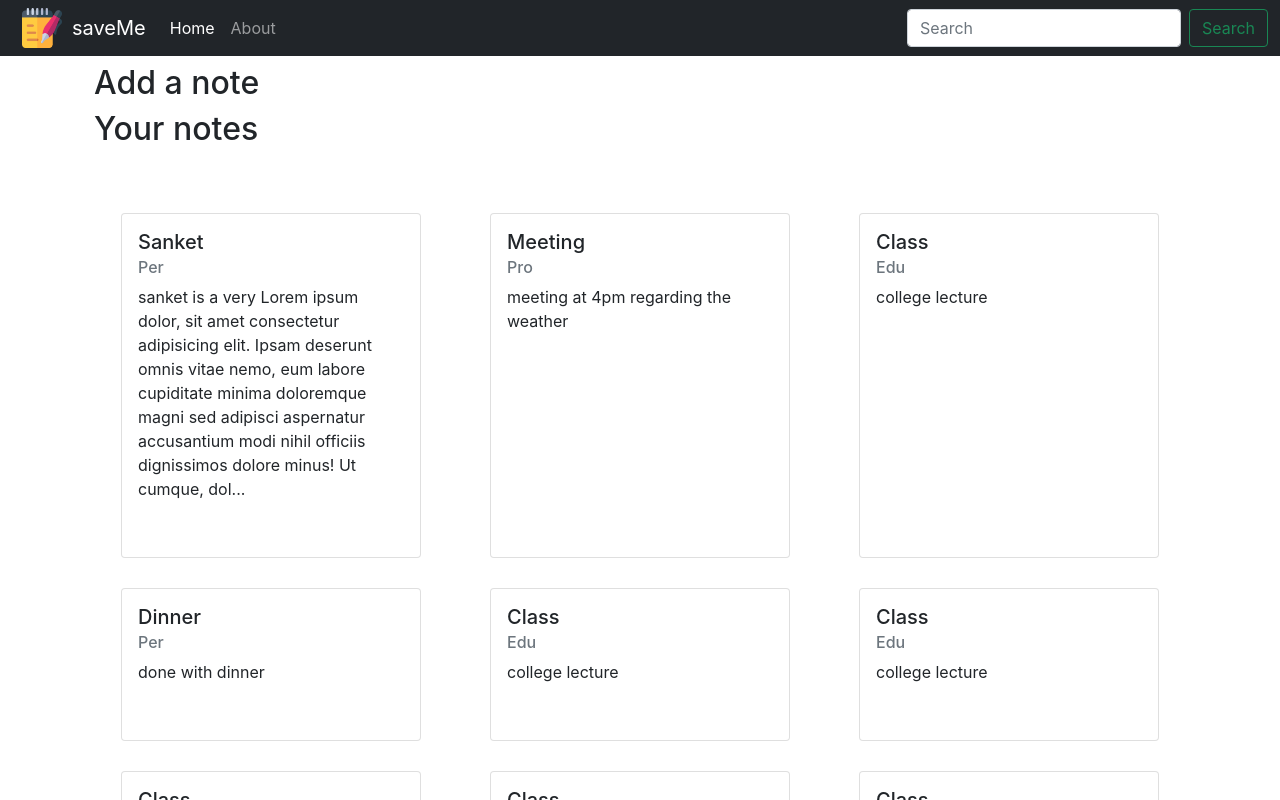
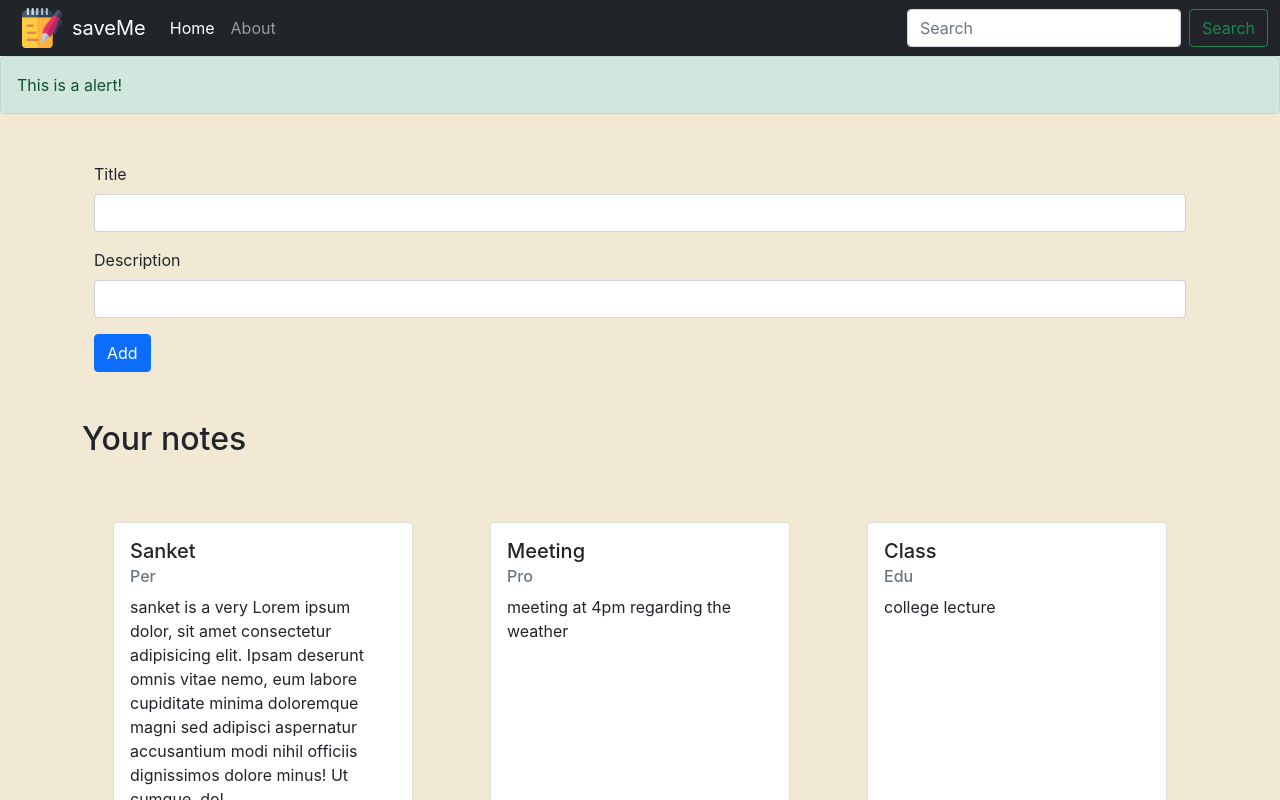
Before and after one commit to aw-santo/cloud-notes, a React (Create React App) app: page / in a window 1280 px wide. Shown: the top 800 px of the page. Built offline with nearby package versions, Linux system fonts and the light colour scheme.

Commit message:
addNote deleteNote editNote added locally need to to fetch

```diff
--- a/src/App.css
+++ b/src/App.css
@@ -11,6 +11,10 @@
   .App-logo {
     animation: App-logo-spin infinite 20s linear;
   }
+}
+
+body {
+  background-color: #f2e9d5;
 }
 
 .App-header {
--- a/src/App.js
+++ b/src/App.js
@@ -3,6 +3,7 @@ import { Routes, Route } from 'react-router-dom';
 import Navbar from './components/Navbar';
 import Home from './components/Home';
 import About from './components/About';
+import Alert from './components/Alert';
 import NoteState from './context/notes/NoteState';
 import 'tachyons';
 
@@ -11,7 +12,7 @@ function App() {
     <>
       <NoteState>
         <Navbar />
-
+        <Alert />
         <div className="container">
 
           <Routes>
--- /dev/null
+++ b/src/components/AddNote.js
@@ -0,0 +1,37 @@
+import React, { useState, useContext } from 'react';
+import NoteContext from '../context/notes/noteContext';
+
+const AddNote = () => {
+    const [note, setNote] = useState({title:'', desc:'', tag:''});
+
+    const context = useContext(NoteContext);
+    const { addNote } = context;
+
+    const handleAdd = (e) => {
+        addNote(note.title, note.desc, note.tag);
+    }
+
+    const onChange = (e) => {
+        const { name, value } = e.target;
+        setNote({...note, [name]: value});
+    }
+    return (
+        <>
+            <div className="container my-2">
+                <div className='my-5'>
+                    <div className="mb-3">
+                        <label htmlFor="title" className="form-label">Title</label>
+                        <input type="text" className="form-control" id="title" name="title" aria-describedby="title" onChange={onChange}/>
+                    </div>
+                    <div className="mb-3">
+                        <label htmlFor="desc" className="form-label">Description</label>
+                        <input type="text" className="form-control bb" id="desc" name="desc" onChange={onChange} />
+                    </div>
+                    <button type="submit" className="btn btn-primary grow" onClick={handleAdd}>Add</button>
+                </div>
+            </div>
+        </>
+    );
+};
+
+export default AddNote;
--- /dev/null
+++ b/src/components/Alert.js
@@ -0,0 +1,13 @@
+import React from 'react';
+
+const Alert = () => {
+    return (
+        <>
+            <div className="alert alert-success" role="alert">
+                This is a alert!
+            </div>
+        </>
+    );
+}
+
+export default Alert;
--- a/src/components/Home.js
+++ b/src/components/Home.js
@@ -4,27 +4,7 @@ import Notes from './Notes';
 const Home = () => {
   return (
     <>
-      <div className="container my-2">
-        <h2>Add a note</h2>
-        {/* <form className='my-5'>
-          <div className="mb-3">
-            <label htmlFor="exampleInputEmail1" className="form-label">Email address</label>
-            <input type="email" className="form-control" id="exampleInputEmail1" aria-describedby="emailHelp" autoComplete="username" />
-            <div id="emailHelp" className="form-text">We'll never share your email with anyone else.</div>
-          </div>
-          <div className="mb-3">
-            <label htmlFor="exampleInputPassword1" className="form-label">Password</label>
-            <input type="password" className="form-control bb" id="exampleInputPassword1" autoComplete="current-password" />
-          </div>
-          <div className="mb-3 form-check">
-            <input type="checkbox" className="form-check-input grow" id="exampleCheck1" />
-            <label className="form-check-label" htmlFor="exampleCheck1">Check me out</label>
-          </div>
-          <button type="submit" className="btn btn-primary grow">Login</button>
-          <button type="submit" className="btn btn-primary grow mx-5">Register</button>
-        </form> */}
-        <Notes />
-      </div>
+      <Notes />
     </>
   );
 };
--- a/src/components/Noteitem.js
+++ b/src/components/Noteitem.js
@@ -1,19 +1,15 @@
-import React from 'react';
+import React, { useContext } from 'react';
 import DeleteOutlinedIcon from '@mui/icons-material/DeleteOutlined';
 import EditIcon from '@mui/icons-material/Edit';
 import './noteitem.css';
-import 'animate.css';
+// import 'animate.css';
+
+import NoteContext from '../context/notes/noteContext';
 
 const Noteitem = ({ note }) => {
 
-    // const [visibility, setVisibility] = useState('hidden');
-
-    // const handleHover = () => {
-    //     setVisibility('visible animate__fadeIn');
-    // }
-    // const handleNotHover = () => {
-    //     setVisibility('hidden animate__fadeOut');
-    // }
+    const context = useContext(NoteContext);
+    const { deleteNote } = context;
 
     return (
         <>
@@ -28,8 +24,8 @@ const Noteitem = ({ note }) => {
                     <h6 className="card-subtitle mb-2 text-muted">{note.tag}</h6>
                     <p className="card-text" style={{marginBottom: '40px'}}>{`${note.desc.length>=250?note.desc.slice(0, 250)+'...':note.desc}`}</p>
                     <div className={`buttons`}>
-                        <a href="/" className="btn btn-primary mx-3" style={{width: '30px', height: '30px', padding: 0}}><EditIcon /></a>
-                        <a href="/" className="btn btn-danger mx-3" style={{width: '30px', height: '30px', padding: 0}}><DeleteOutlinedIcon /></a>
+                        <i className="btn btn-primary mx-3" style={{width: '30px', height: '30px', padding: 0}}><EditIcon /></i>
+                        <i className="btn btn-danger mx-3" style={{width: '30px', height: '30px', padding: 0}} onClick={() => deleteNote(note._id)}><DeleteOutlinedIcon /></i>
                     </div>
                 </div>
             </div>
--- a/src/components/Notes.js
+++ b/src/components/Notes.js
@@ -1,15 +1,16 @@
 import React, { useContext } from 'react';
 import NotesContext from '../context/notes/noteContext';
 import Noteitem from './Noteitem';
+import AddNote from './AddNote';
 
 const Notes = () => {
 
     const nCon = useContext(NotesContext);
-    // eslint-disable-next-line
-    const { notes, setNotes } = nCon;
+    const { notes } = nCon;
     // let count= 0;
     return (
         <>
+            <AddNote />
             <div className="">
                 <h2> Your notes</h2>
                 <div className="notes" style={{
--- a/src/components/noteitem.css
+++ b/src/components/noteitem.css
@@ -18,7 +18,7 @@
     visibility: visible;
 }
 .my-card:hover {
-    box-shadow: rgba(0, 0, 0, 0.1) 0px 20px 25px -5px, rgba(0, 0, 0, 0.04) 0px 10px 10px -5px;
+    box-shadow: rgba(0, 0, 0, 0.3) 0px 20px 25px -5px, rgba(0, 0, 0, 0.1) 0px 10px 10px -5px;
 }
 /* .my-card:active .buttons {
     visibility: visible;
--- a/src/context/notes/NoteState.js
+++ b/src/context/notes/NoteState.js
@@ -50,75 +50,76 @@ const NoteState = (props) => {
             "date": "2022-01-28T10:15:37.907Z",
             "__v": 0
         },
-        {
-            "_id": "61f3c249c1ryc5bb2a8cd05f36",
-            "user": "61efd0f7945dc4326efb28e6",
-            "title": "Class",
-            "desc": "college lecture",
-            "tag": "Edu",
-            "date": "2022-01-28T10:15:37.907Z",
-            "__v": 0
-        },
-        {
-            "_id": "61f3c249c1kzc5bb2a8cd05f36",
-            "user": "61efd0f7945dc4326efb28e6",
-            "title": "Class",
-            "desc": "college lecture",
-            "tag": "Edu",
-            "date": "2022-01-28T10:15:37.907Z",
-            "__v": 0
-        },
-        {
-            "_id": "61f3c249ukc1c5bb2a8cd05f36",
-            "user": "61efd0f7945dc4326efb28e6",
-            "title": "Class",
-            "desc": "college lecture",
-            "tag": "Edu",
-            "date": "2022-01-28T10:15:37.907Z",
-            "__v": 0
-        },
-        {
-            "_id": "61f3c24ey9c1c5ubb2a8cd05f36",
-            "user": "61efd0f7945dc4326efb28e6",
-            "title": "Class",
-            "desc": "college lecture",
-            "tag": "Edu",
-            "date": "2022-01-28T10:15:37.907Z",
-            "__v": 0
-        },
-        {
-            "_id": "61f3c249yec1c5bb2a8cd05f36",
-            "user": "61efd0f7945dc4326efb28e6",
-            "title": "Class",
-            "desc": "college lecture",
-            "tag": "Edu",
-            "date": "2022-01-28T10:15:37.907Z",
-            "__v": 0
-        },
-        {
-            "_id": "61f3c24y9c1c5bb2a8cd05f36",
-            "user": "61efd0f7945dc4326efb28e6",
-            "title": "Class",
-            "desc": "college lecture",
-            "tag": "Edu",
-            "date": "2022-01-28T10:15:37.907Z",
-            "__v": 0
-        },
-        {
-            "_id": "61f3c249c1sc5bb2a8cd05f36",
-            "user": "61efd0f7945dc4326efb28e6",
-            "title": "Class",
-            "desc": "college lecture",
-            "tag": "Edu",
-            "date": "2022-01-28T10:15:37.907Z",
-            "__v": 0
-        }
     ]
 
+    // eslint-disable-next-line
     const [notes, setNotes] = useState(notesInitial);
 
+    const host = "http://localhost:5000/";
+
+    // Add a note
+    const addNote = async (title, desc, tag="default") => {
+        // to-do api-call
+
+        const url = `${host}api/notes/addnote`;
+        const response = await fetch(url, {
+            method: 'POST',
+            headers: {
+                'Content-Type': 'application/json',
+                'auth-token': 'eyJhbGciOiJIUzI1NiIsInR5cCI6IkpXVCJ9.eyJ1c2VyIjp7ImlkIjoiNjFlZmQwZjc5NDVkYzQzMjZlZmIyOGU2In0sImlhdCI6MTY0MzExNDU4Nn0.iz1YK8yaGOyWgrTt3jyus_M7fjkbRqbI_MmjslExf1E'
+            },
+            body: JSON.stringify({title, desc, tag})
+        });
+        const json = response.json();
+
+        // const Note = {
+        //     "_id": "61f3c236c1c5bb2a8cdf3da4",
+        //     "user": "61efd0f7945dc4326efb28e6",
+        //     "title": "Added Meeting",
+        //     "desc": "added meeting at 4pm regarding the weather",
+        //     "tag": " added Pro",
+        //     "date": "2022-01-28T10:15:18.261Z",
+        //     "__v": 0
+        // };
+
+        // setNotes((prev) => prev.concat(Note));
+    }
+
+    // Delete a note
+    const deleteNote = (ID) => {
+        // to-do api-call
+        setNotes((prev) => prev.filter((ele, ind, arr) => {
+            return ele._id !== ID;
+        }));
+    }
+
+    // Edit a note
+    const editNote = async (id, title, desc, tag) => {
+        // to-do api-call
+        const url = `${host}api/notes/updatenote/${id}`;
+        const response = await fetch(url, {
+            method: 'POST',
+            headers: {
+                'Content-Type': 'application/json',
+                'auth-token': 'eyJhbGciOiJIUzI1NiIsInR5cCI6IkpXVCJ9.eyJ1c2VyIjp7ImlkIjoiNjFlZmQwZjc5NDVkYzQzMjZlZmIyOGU2In0sImlhdCI6MTY0MzE5MzUzMn0.Fgk-cPJ55cRuX5ePdtM2BwPtAWkpdAP7knuPOCnL558'
+            },
+            body: JSON.stringify({title, desc, tag})
+        });
+        const json = response.json();
+
+        for (let i = 0; i < notes.length; i++) {
+            const e = notes[i];
+            if (e._id === id) {
+                e.title = title;
+                e.desc = desc;
+                e.tag = tag;
+                break;
+            }
+        }
+    }
+
     return (
-        <NoteContext.Provider value={{ notes, setNotes }}>
+        <NoteContext.Provider value={{ notes, addNote, deleteNote, editNote }}>
             {props.children}
         </NoteContext.Provider>
     );
```
